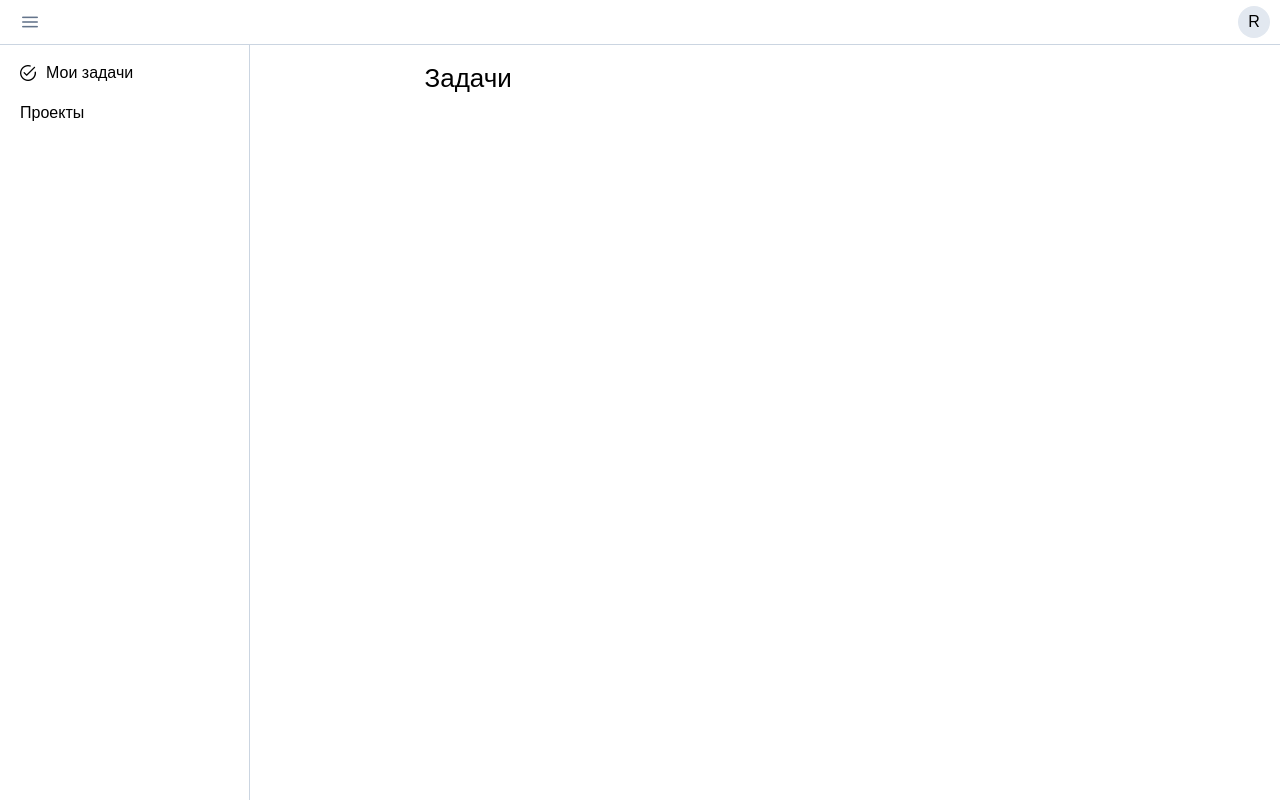
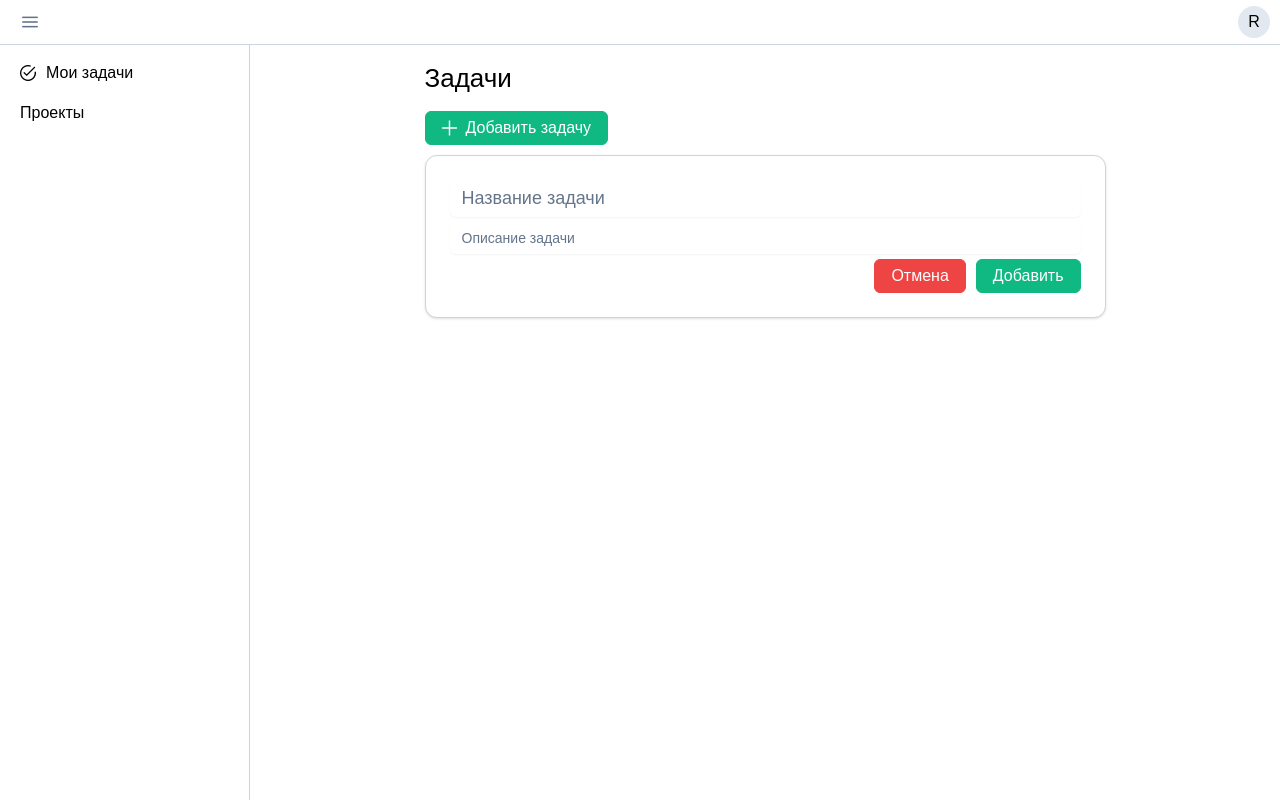
Before and after one commit to RuslSatt/taski, a Vue app: page / in a window 1280 px wide. Built offline with nearby package versions, Linux system fonts and the light colour scheme; sample sign-in values are in the browser's storage; a web font is replaced by a local one.

Commit message:
feat: Добавлены функции открытия формы создания задачи

```diff
--- /dev/null
+++ b/src/entities/task/index.ts
@@ -0,0 +1,4 @@
+import TaskCard from '@/entities/task/ui/TaskCard.vue';
+import { useTaskStore } from '@/entities/task/model/task.store';
+
+export { TaskCard, useTaskStore };
--- /dev/null
+++ b/src/entities/task/model/task.store.ts
@@ -0,0 +1,12 @@
+import { defineStore } from 'pinia';
+import { ref } from 'vue';
+
+export const useTaskStore = defineStore('task', () => {
+	const isShowAddForm = ref<boolean>(false);
+
+	function toggleShowAddForm() {
+		isShowAddForm.value = !isShowAddForm.value;
+	}
+
+	return { isShowAddForm, toggleShowAddForm };
+});
--- /dev/null
+++ b/src/entities/task/ui/TaskCard.vue
@@ -0,0 +1,13 @@
+<template>
+	<div>
+
+	</div>
+</template>
+
+<script setup lang="ts">
+
+</script>
+
+<style scoped>
+
+</style>
--- a/src/entities/theme/index.ts
+++ b/src/entities/theme/index.ts
@@ -1,3 +1,3 @@
-import { useThemeStore } from '@/entities/theme/model/theme';
+import { useThemeStore } from '@/entities/theme/model/theme.store';
 
 export { useThemeStore };
--- /dev/null
+++ b/src/feature/task/index.ts
@@ -0,0 +1,4 @@
+import AddTaskButton from '@/feature/task/ui/AddTaskButton.vue';
+import AddTaskForm from '@/feature/task/ui/AddTaskForm.vue';
+
+export { AddTaskButton, AddTaskForm };
--- /dev/null
+++ b/src/feature/task/ui/AddTaskButton.vue
@@ -0,0 +1,17 @@
+<template>
+	<Button
+		@click.stop="taskStore.toggleShowAddForm"
+		label="Добавить задачу"
+		icon="pi pi-plus"
+	/>
+</template>
+
+<script setup lang="ts">
+import { useTaskStore } from '@/entities/task';
+
+const taskStore = useTaskStore();
+</script>
+
+<style scoped>
+
+</style>
--- /dev/null
+++ b/src/feature/task/ui/AddTaskForm.vue
@@ -0,0 +1,55 @@
+<template>
+	<Card class="card">
+		<template #content>
+			<div class="card-content">
+				<InputText class="task-name" placeholder="Название задачи" />
+				<InputText class="task-description" placeholder="Описание задачи" />
+				<div class="buttons">
+					<Button severity="danger" label="Отмена" />
+					<Button label="Добавить" />
+				</div>
+			</div>
+		</template>
+	</Card>
+</template>
+
+<script setup lang="ts">
+import { useTaskStore } from '@/entities/task';
+
+const taskStore = useTaskStore();
+</script>
+
+<style scoped>
+.card {
+	width: 100%;
+	margin-top: 10px;
+	margin-bottom: 10px;
+	border: 1px solid var(--surface-300);
+}
+
+
+.card-content {
+	display: flex;
+	flex-direction: column;
+	justify-content: center;
+	gap: 5px;
+}
+
+.task-name, .task-description {
+	border: none
+}
+
+.task-name {
+	font-size: 18px;
+}
+
+.task-description {
+	font-size: 14px;
+}
+
+.buttons {
+	display: flex;
+	justify-content: flex-end;
+	gap: 10px;
+}
+</style>
--- a/src/pages/tasks/ui/TasksPage.vue
+++ b/src/pages/tasks/ui/TasksPage.vue
@@ -2,12 +2,15 @@
 	<div class="wrapper">
 		<div class="content">
 			<h2 class="title">Задачи</h2>
+			<AddTaskButton class="add-task-button" />
+			<AddTaskForm />
 		</div>
 	</div>
 </template>
 
 <script setup lang="ts">
 
+import { AddTaskButton, AddTaskForm } from '@/feature/task';
 </script>
 
 <style scoped>
@@ -28,5 +31,10 @@
 .title {
 	font-size: 26px;
 	align-self: flex-start;
+	margin-bottom: 20px;
+}
+
+.add-task-button {
+	align-self: flex-start;
 }
 </style>
```
Also changed, not shown: src/entities/theme/model/theme.store.ts (renamed from src/entities/theme/model/theme.ts).
